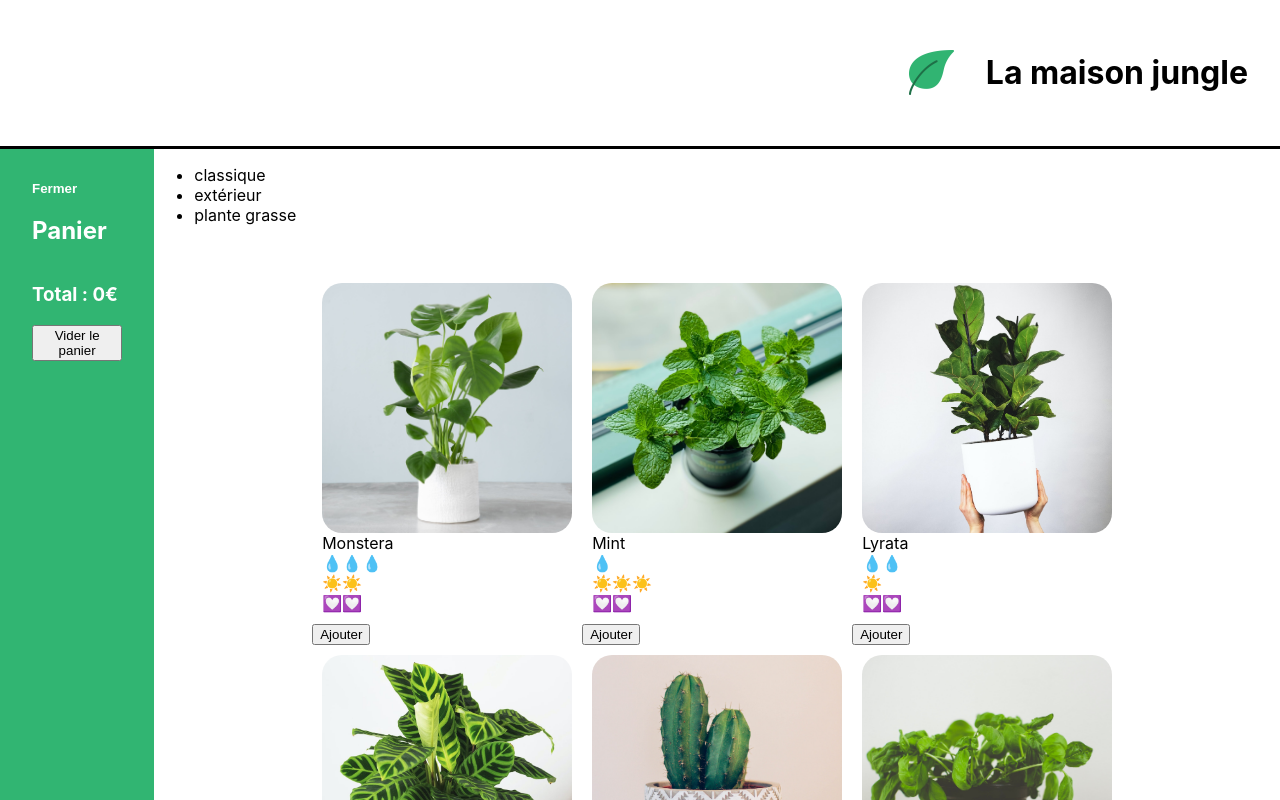
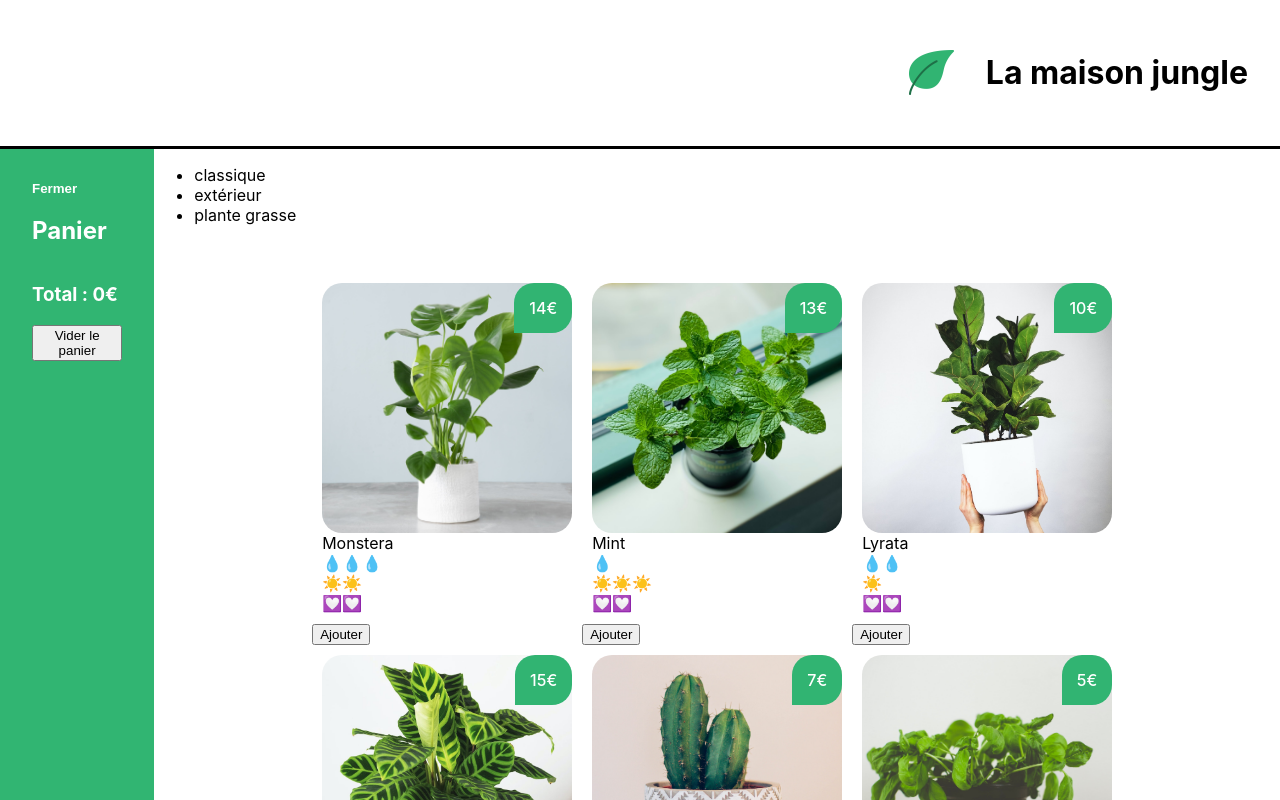
Before and after one commit to Paul-prog44/La-maison-jungle-OC-, a React (Create React App) app: page / in a window 1280 px wide. Shown: the top 800 px of the page. Built offline with nearby package versions, Linux system fonts and the light colour scheme.

Commit message:
Add individual prices, moved cart state to app.js

```diff
--- a/src/components/App.js
+++ b/src/components/App.js
@@ -9,7 +9,8 @@
 
 
 function App() {
-  const [cart, updateCart] = useState(0)
+  //Initialisation du state Cart en tableau vide
+  const [cart, updateCart] = useState([])
 
   return <div>
             <Banner>
--- a/src/components/Cart.js
+++ b/src/components/Cart.js
@@ -2,8 +2,11 @@
 import { useState } from "react"
 
 function Cart({ cart, updateCart }) {
-    const monsteraPrice = 8
     const [isOpen, setIsOpen] = useState(true)
+    const total = cart.reduce(
+		(acc, plantType) => acc + plantType.amount * plantType.price,
+		0
+	)
 
     return isOpen ? (
         <div className='lmj-cart'>
@@ -14,7 +17,13 @@
                 Fermer
             </button>
             <h2>Panier</h2>
-            <h3>Total : {monsteraPrice * cart}€</h3>
+            {cart.map(({name, price, amount}, index) => (
+                <div key={`${name}-${index}`}>
+                    {name} {price}€ x {amount}
+                </div>
+            ))}
+
+            <h3>Total : {total}€</h3>
             <button onClick={() => updateCart(0)}>Vider le panier</button>
         </div>
     ) : (
--- a/src/components/PlantItem.js
+++ b/src/components/PlantItem.js
@@ -6,9 +6,10 @@
     alert(`Vous voulez achetez 1 ${plantName} ? Très bon choix !✨`)
 }
 
-function PlantItem({name, cover, id, light, water, happiness}) {
+function PlantItem({name, cover, id, light, water, happiness, price}) {
     return (
         <li key={id} className='lmj-plant-item' onClick={()=>handleClick(name)}>
+            <span className='lmj-plant-item-price'>{price}€</span>
             <img className='lmj-plant-item-cover' src={cover} alt={`${name} cover`} />
             {name}
             <div>
--- a/src/components/ShoppingList.js
+++ b/src/components/ShoppingList.js
@@ -13,6 +13,21 @@
         }
     })
 
+    function addToCart(name, price) {
+        const currentPlantAdded = cart.find((plant) => plant.name === name)
+        if (currentPlantAdded) {
+            const cartFilteredCurrentPlant = cart.filter(
+                (plant)=> plant.name !==name
+            )
+            updateCart([
+                ...cartFilteredCurrentPlant,
+                { name, price, amount: currentPlantAdded.amount +1 }
+            ])
+        } else {
+            updateCart([...cart, {name, price, amount: 1 }])
+        }
+    }
+
     return (
         <div>
             <ul>
@@ -21,7 +36,7 @@
                 ))}
             </ul>
             <ul className='lmj-plant-list'>
-                {plantList.map(({id, cover, name, water, light, happiness}) => (
+                {plantList.map(({id, cover, name, water, light, happiness, price}) => (
                     <div key={id}>
                     <PlantItem
                         id={id}
@@ -30,8 +45,9 @@
                         water={water}
                         light={light}
                         happiness={happiness}
+                        price={price}
                         />
-                    <button onClick={() => updateCart(cart + 1)}>Ajouter</button>
+                    <button onClick={() => addToCart(name, price)}>Ajouter</button>
                     </div>
 
                 ))}
--- a/src/styles/PlantItem.css
+++ b/src/styles/PlantItem.css
@@ -12,4 +12,15 @@
 	justify-content: center;
 	flex-direction: column;
 	text-transform: capitalize;
+	position: relative;
 }
+.lmj-plant-item-price {
+	position: absolute;
+	border-radius: 20px 20px 20px 0;
+	background-color: #31b472;
+	color: white;
+	padding: 15px;
+	right: 0;
+	top: 0;
+	font-weight: 500;
+}
```
Also changed, not shown: 1 other file (tests, documents, lock files or other folders).
